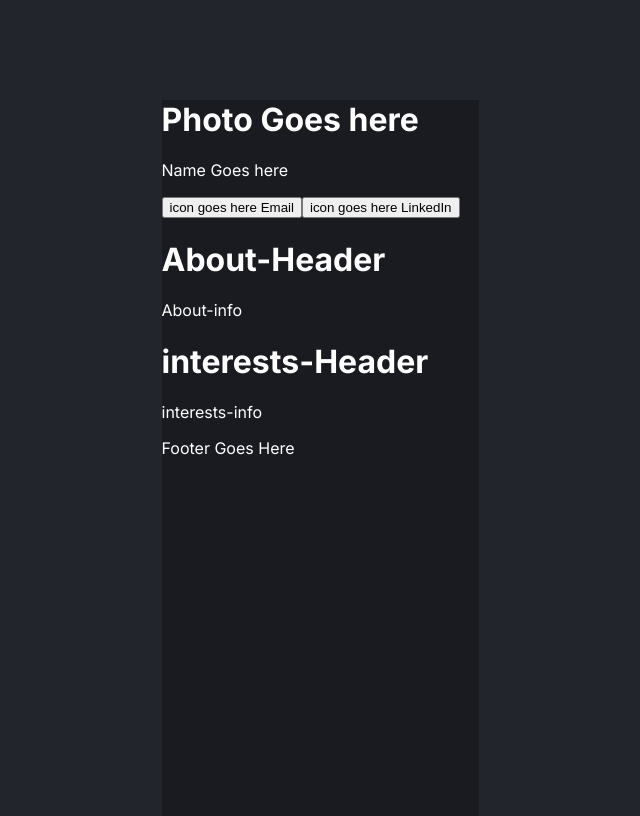
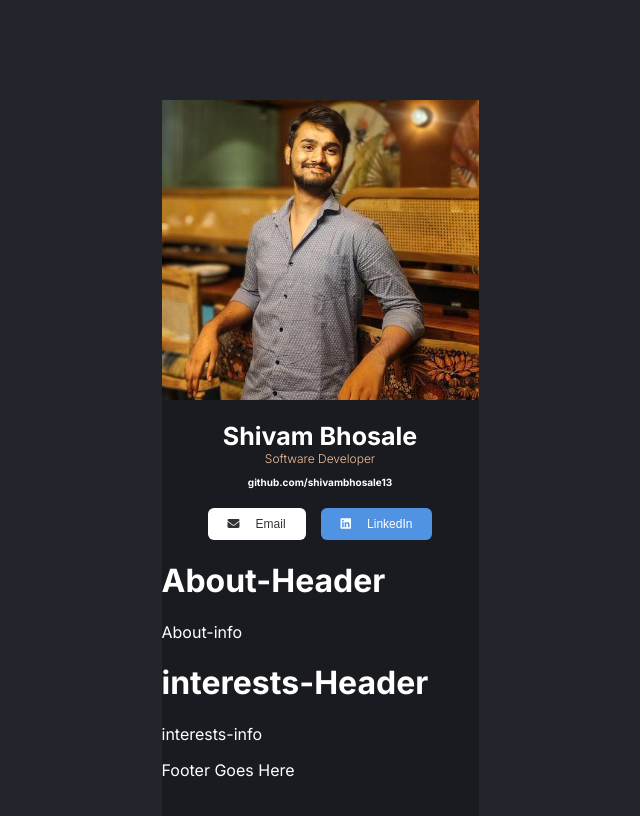
Before and after one commit to shivambhosale13/React-Projects, a React (Vite) app in the folder Digital-Business-Card/: page / in a window 1280 px wide. Shown: the top 816 px of the page, without its empty margins (320-960 px from the left). Built offline with nearby package versions, Linux system fonts and the light colour scheme.

Commit message:
added styling to the info section

```diff
--- a/Digital-Business-Card/index.html
+++ b/Digital-Business-Card/index.html
@@ -6,7 +6,11 @@
     <link rel="preconnect" href="https://fonts.googleapis.com">
     <link rel="preconnect" href="https://fonts.gstatic.com" crossorigin>
     <link href="https://fonts.googleapis.com/css2?family=Inter:ital,opsz,wght@0,14..32,100..900;1,14..32,100..900&display=swap" rel="stylesheet">
+    <link rel="stylesheet" href="https://cdnjs.cloudflare.com/ajax/libs/font-awesome/6.5.2/css/all.min.css"
+  />
+
     <link rel="stylesheet" href="src/styles/main.css">
+    <link rel="stylesheet" href="src/styles/info.css">
     <title>digital-business-card</title>
   </head>
   <body>
--- a/Digital-Business-Card/src/components/info.jsx
+++ b/Digital-Business-Card/src/components/info.jsx
@@ -1,16 +1,31 @@
-export default function Info(){
+export default function Info() {
     return (
         <div className="info-container">
-      <h1>Photo Goes here</h1>
-      <p>Name Goes here</p>
+
+            <img
+                src="/profile.jpeg"
+                alt="Profile"
+                className="profile-photo"
+            />
+
+            <div className="info">
+                <h1>Shivam Bhosale</h1>
+                <h2>Software Developer</h2>
+                <h3>github.com/shivambhosale13</h3>
+            </div>
+
+            <div className="social-media">
                 <button className="Email-button">
-        <>icon goes here </>
+                    <i className="fa-solid fa-envelope"></i>
                     Email
                 </button>
-      <button>
-        <>icon goes here </>
+
+                <button className="LinkedIn-button">
+                    <i className="fa-brands fa-linkedin"></i>
                     LinkedIn
                 </button>
             </div>
-  )
+
+        </div>
+    );
 }
--- /dev/null
+++ b/Digital-Business-Card/src/styles/info.css
@@ -0,0 +1,63 @@
+.profile-photo{
+   width: 100%;
+    height: 300px;
+    object-fit: cover;
+}
+
+.info{
+  display: flex;
+  flex-direction: column;
+  align-items: center;
+}
+
+.info h1{
+  font-size: 25px;
+  margin-bottom: 0px;
+  font-weight: 700;
+}
+
+.info h2{
+  margin-top: 0;
+  margin-bottom: 10px;
+  font-size: 12px;
+  color: #F3BF99;
+  font-weight: 300;
+}
+
+.info h3{
+  font-size: 10px;
+  margin-top: 0;
+}
+
+.social-media{
+  display: flex;
+  justify-content: center;
+  gap: 15px;
+  margin-top: 10px;
+}
+
+.Email-button,
+.LinkedIn-button {
+    font-size: 12px;
+    border: none;
+    border-radius: 6px;
+    padding: 9px 20px;
+    cursor: pointer;
+    display: flex;
+    align-items: center;
+    gap: 8px;
+}
+
+.Email-button {
+    background-color: white;
+    color: #333;
+}
+
+.LinkedIn-button {
+    background-color: #5093E2;
+    color: white;
+}
+
+.Email-button i , .LinkedIn-button i{
+  margin-right: 8px;
+}
--- a/Digital-Business-Card/src/styles/main.css
+++ b/Digital-Business-Card/src/styles/main.css
@@ -11,7 +11,7 @@ body{
 
 .business-card{
   width: 317px;
-  height: 780px;
+  min-height: 780px;
   margin: 100px auto 100px;
   background-color: #1A1B21;
 }
```
Also changed, not shown: Digital-Business-Card/public/profile.jpeg (added). Lines whose indentation alone changed are shown as unchanged.
